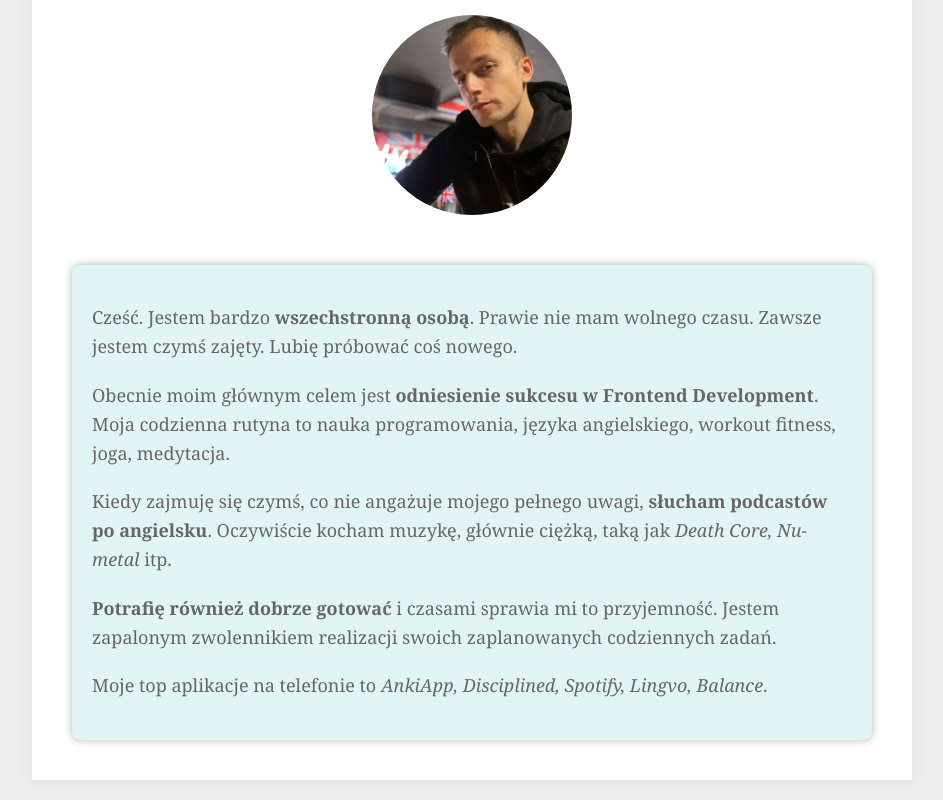
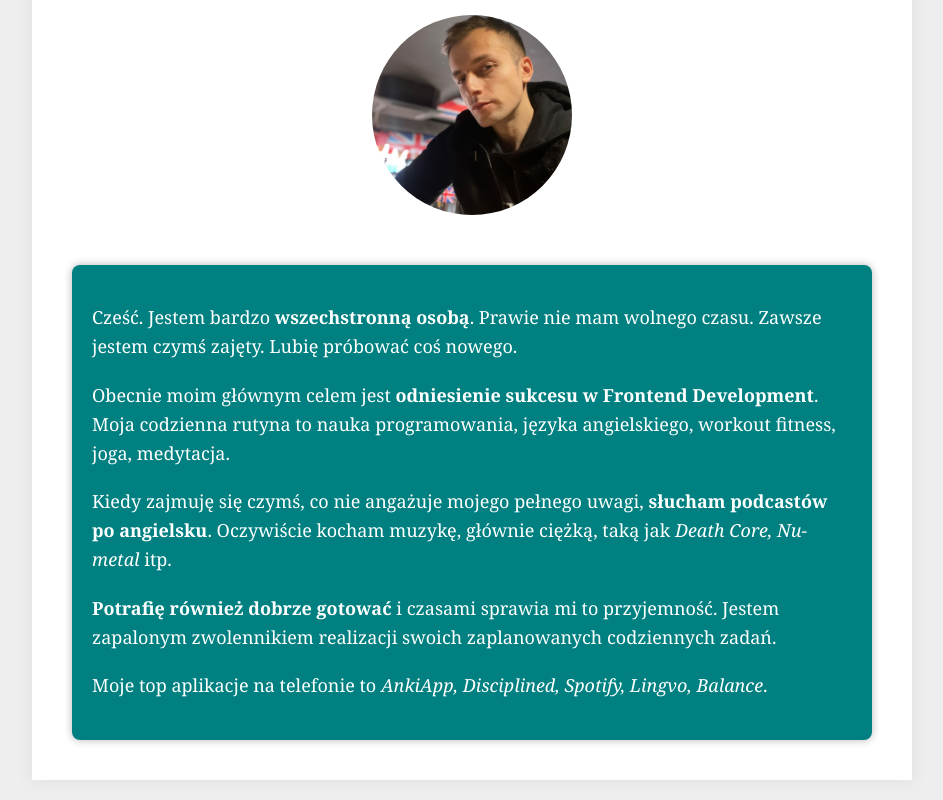
Before and after one commit to maxFadet/todos-list-react, a React (Create React App) app: page /#/autor in a window 1280 px wide. Shown: the part 242-1042 px from the top of the page, without its empty margins (168-1111 px from the left). Built offline with nearby package versions, Linux system fonts and the light colour scheme.

Commit message:
changed background and color of font

```diff
--- a/src/features/author/styled.js
+++ b/src/features/author/styled.js
@@ -20,13 +20,13 @@ export const BlogImage = styled.img`
 export const BlogContent = styled.div`
     max-width: ${({ theme }) => theme.blog.contentMaxWidth};
     padding: ${({ theme }) => theme.blog.contentPadding};
-    background-color: ${({ theme }) => theme.blog.contentBackgroundColor};
+    background-color: ${({ theme }) => theme.colors.teal};
     border-radius: ${({ theme }) => theme.blog.contentBorderRadius};
     box-shadow: ${({ theme }) => theme.blog.contentBoxShadow};
 `;
 
 export const BlogParagraph = styled.p`
     font-size: ${({ theme }) => theme.blog.paragraphFontSize};
-    color: ${({ theme }) => theme.blog.paragraphColor};
+    color: ${({ theme }) => theme.colors.white};
     margin-bottom: ${({ theme }) => theme.blog.paragraphMarginBottom};
 `;
```
